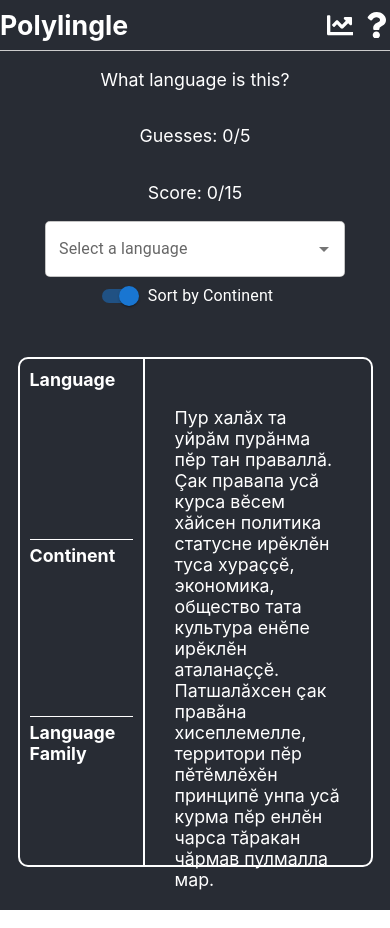
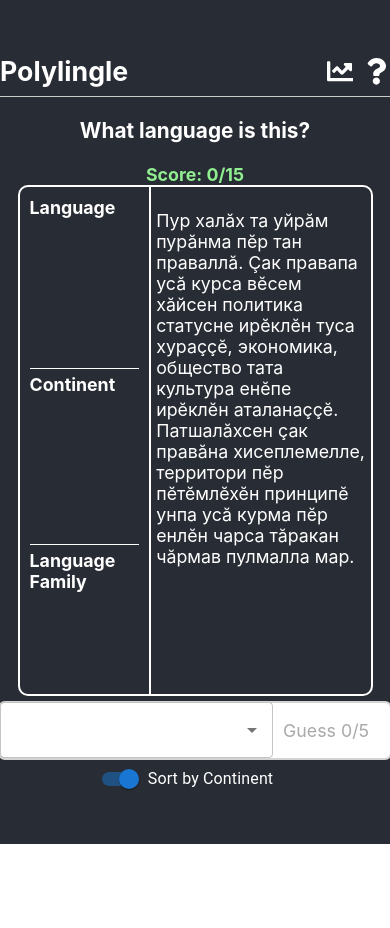
Before and after one commit to kanderson91/polyglotle, a React (Create React App) app: page / in a window 390 px wide. After the commit the page ends 844 px from the top, so only its background shows below. Built offline with nearby package versions, Linux system fonts and the light colour scheme.

Commit message:
made it look decent on mobile

```diff
--- a/src/AboutModal.tsx
+++ b/src/AboutModal.tsx
@@ -15,7 +15,8 @@ function AboutModal() {
             <li>
                 Scoring is as follows:
                 <ul>
-                    <li>+5 points for guessing the correct language (at any point)</li>
+                    <li>+5 points for guessing the correct language on the
+                        first guess (+4 on the second guess, +3 on the third, etc.)</li>
                     <li>
                         +5 points for guessing anything from the correct continent on the
                         first guess (+4 on the second guess, +3 on the third, etc.)
--- a/src/App.css
+++ b/src/App.css
@@ -70,30 +70,34 @@
   }
 }
 
-.container {
+.language-info {
   display: flex;
   border: 2px solid white;
   border-radius: 10px;
   height: 60vh; /* 90% of the viewport height */
   width: 90vw; /* 90% of the viewport width */
-  margin: 5vh auto; /* Center the container vertically */
+  margin-top: 0;
+  margin-bottom: 5px;
+  margin-left: 0;
+  margin-right: 0;
 }
 
 .left-section {
   flex: 1;
   border-right: 2px solid white;
   padding: 10px;
+  max-width: 50%;
 }
 
 .right-section {
   flex: 2;
-  padding: 10px;
 }
 
 .section {
   margin-bottom: 10px;
   height: 33%;
-
+  overflow-y: auto;
+  overflow-x: auto;
 }
 
 .guess-container {
@@ -112,7 +116,7 @@
 }
 
 .big-area {
-  padding: 20px;
+  padding: 5px;
   border-radius: 10px;
 }
 
@@ -179,4 +183,17 @@
   box-shadow: 0px 0px 10px rgba(0, 0, 0, 0.3);
   height: 70%;
   width: 70% ;
+  overflow-y: auto;
 }
+
+.guessing-box {
+  display: flex;
+  align-items: center;
+  width: 100%;
+  max-width: 460px;
+  height: 55px;
+  border: 2px solid lightgray;
+  border-radius: 7px;
+  background: white;
+  color: darkgray;
+}
--- a/src/App.tsx
+++ b/src/App.tsx
@@ -87,7 +87,6 @@ function App() {
   useEffect(() => {
     if (gameOver) {
       const info = `${score}:${languages[answerIndex].name}`
-      //TODO construct this out of day month year so that if the format changes it doesn't matter.
       const date = (new Date()).toDateString();
       localStorage.setItem("game:" + date, info);
     }
@@ -111,7 +110,7 @@ function App() {
     setShowAnimation(true);
     setTimeout(() => {
       setShowAnimation(false);
-    }, 2000); // Adjust the duration of the animation as needed
+    }, 2000);
   }, [score]);
 
   function createNumberSet(n: number): Set<number> {
@@ -149,7 +148,7 @@ function App() {
       setGotFamily(true);
     }
     if (guess === languages[answerIndex]) {
-      languageBonus = 5;
+      languageBonus = 5 - newGuesses.length + 1;
       setGotLanguage(true);
     }
     const bonus = continentBonus + familyBonus + languageBonus
@@ -196,22 +195,27 @@ function App() {
         </div>
       </header>
 
-      <p>{(gotLanguage || guesses.length === 5) ? languages[answerIndex].name : "What language is this?"} </p>
-      <p>{`Guesses: ${guesses.length}/5`}</p>
+      <h3>{(gotLanguage || guesses.length === 5) ? languages[answerIndex].name : "What language is this?"} </h3>
+      <h4 style={{margin: 0, color: 'lightgreen'}}>{`Score: ${score}/15`}</h4>
+
+      <LanguageInfo sampleText={languages[answerIndex].sample_text} guesses={guesses}
+                    answer={languages[answerIndex]}/>
       {showAnimation && <div className="plusAnimation">+{incrementedAmount}</div>}
-        <p>{`Score: ${score}/15`}</p>
+      <div className={'guessing-box'}>
         <Autocomplete
             id="grouped-demo"
             options={languages.filter((language, index) => validLangIndexes.has(index)  && language.name).sort((a, b) => a[sortingField].localeCompare(b[sortingField]))}
             groupBy={(option) => option[sortingField]}
             style={{backgroundColor: "white", borderRadius: "5px"}}
             getOptionLabel={(option) => option.name}
-            sx={{width: 300}}
+            sx={{width: '70%', maxWidth: 300}}
             blurOnSelect={true}
-            renderInput={(params) => <TextField {...params} label="Select a language"/>}
+            renderInput={(params) => <TextField {...params}/>}
             onChange={(event, value) => makeGuess(value)}
             disabled={gameOver}
         />
+        <p style={{marginLeft: '10px', marginRight: '10px'}}>{`Guess ${guesses.length}/5`}</p>
+      </div>
         <FormControlLabel
             control={
               <Switch
@@ -224,23 +228,21 @@ function App() {
             }
             label={sortingField === 'continent' ? 'Sort by Continent' : 'Sort by Language Family'}
         />
-        <LanguageInfo sampleText={languages[answerIndex].sample_text} guesses={guesses}
-                      answer={languages[answerIndex]}/>
         <Modal
             className="modal"
             isOpen={statisticsIsOpen}
             onRequestClose={closeStatistics}
         >
+          <CloseIcon onClick={closeStatistics}/>
           <Statistics />
-          <CloseIcon onClick={closeStatistics}/>
         </Modal>
         <Modal
             className="modal"
             isOpen={aboutIsOpen}
             onRequestClose={closeAbout}
         >
+          <CloseIcon onClick={closeAbout}/>
           <AboutModal />
-          <CloseIcon onClick={closeAbout}/>
         </Modal>
     </div>
   );
@@ -253,7 +255,6 @@ function getRandomInt(min: number, max: number) {
   const rng = seedrandom(seed);
   min = Math.ceil(min);
   max = Math.floor(max);
-  //return 0;
   return Math.floor(rng() * (max - min) + min); // The maximum is exclusive and the minimum is inclusive
 }
 
@@ -279,7 +280,7 @@ const LanguageInfo = (props: {sampleText: string, guesses: any[], answer: any})
   }
 
   return (
-      <div className="container">
+      <div className="language-info">
         <div className="left-section">
           <div className="section">
             <div className="label">Language</div>
```
